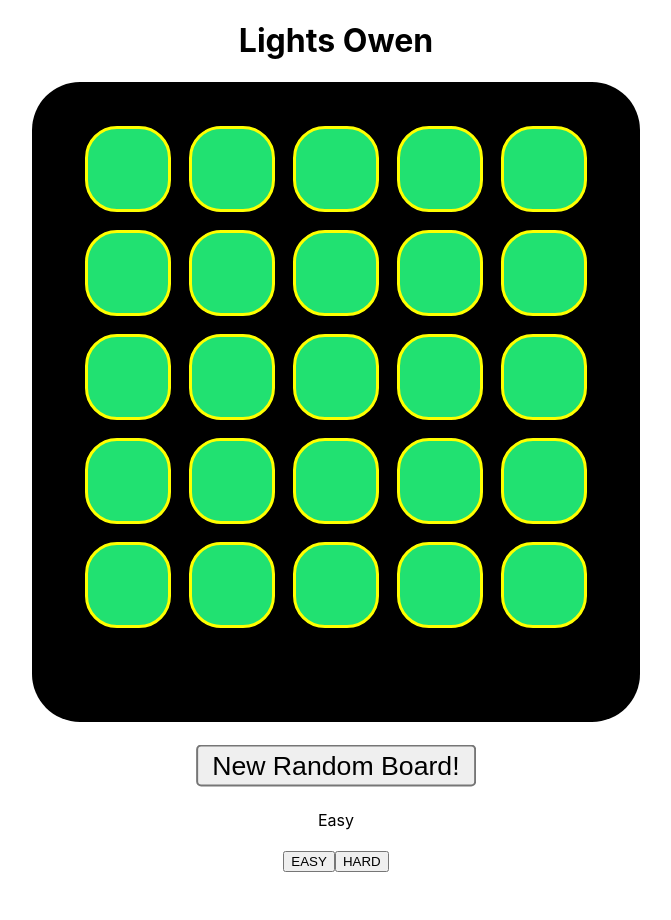
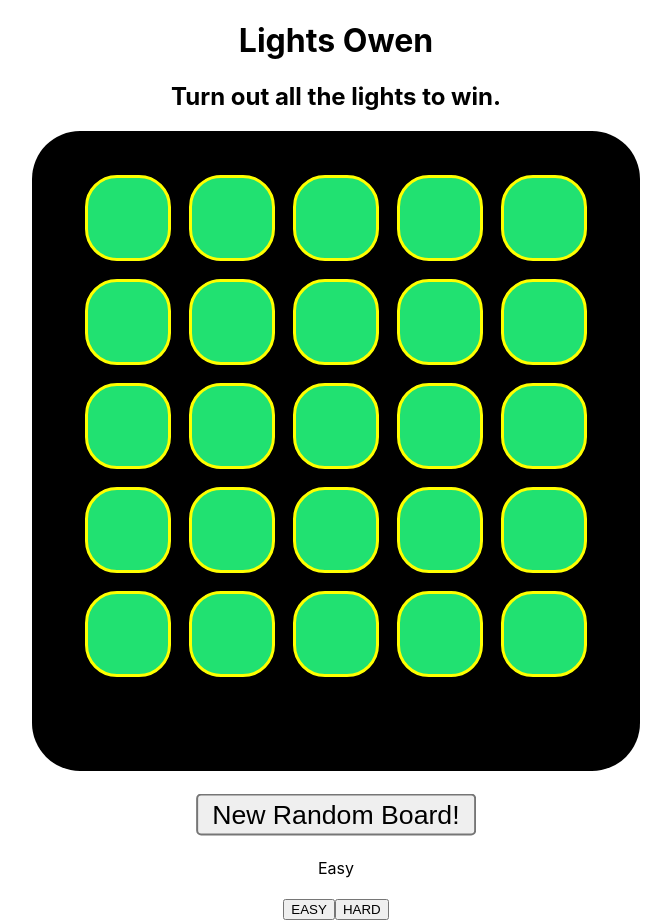
Before and after one commit to OwenPortfolio/lights-out, a React (Create React App) app: page / in a window 1280 px wide. Shown: the whole page, without its empty margins (304-975 px from the left). Before the commit the page ends 872 px from the top, so only its background shows below. Built offline with nearby package versions, Linux system fonts and the light colour scheme.

Commit message:
improved header

```diff
--- a/src/components/Header.jsx
+++ b/src/components/Header.jsx
@@ -2,6 +2,7 @@ const Header = () => {
     return <header class="App-Header">
         <title>Lights Owen</title>
         <h1>Lights Owen</h1>
+        <h2>Turn out all the lights to win.</h2>
         </header>
 }
 
```
